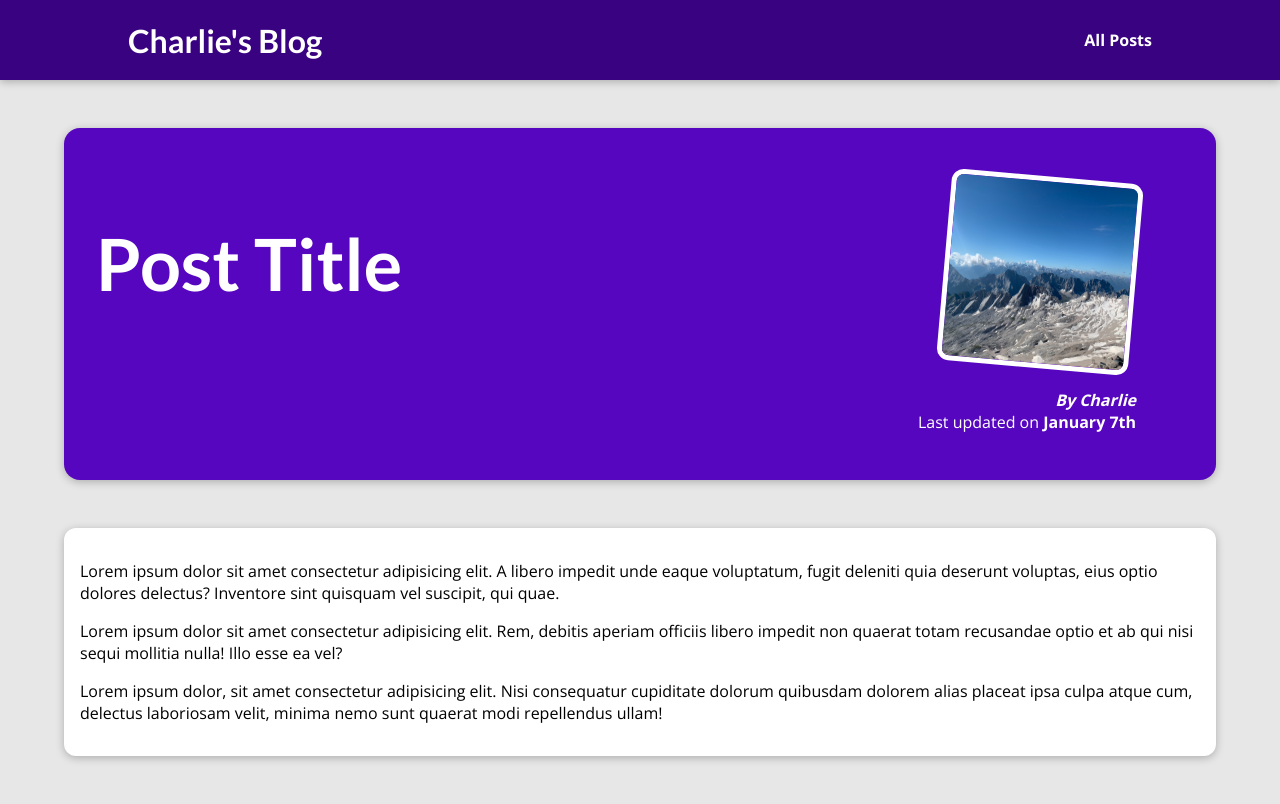
After one commit to smoaking90/my-site, a Django app: template blog/templates/blog/full-post.html in a window 1280 px wide. The commit adds this page. Run offline with Django 5.2, Linux system fonts and the light colour scheme; the template is opened without the code that fills it, so the values that code supplies are empty.

Commit message:
adding single post page

```diff
--- /dev/null
+++ b/blog/static/blog/full-post.css
@@ -0,0 +1,62 @@
+body {
+    background-color: #e7e7e7;
+  }
+
+  #main-navigation {
+    background-color: #390281;
+    box-shadow: 0 2px 8px rgba(0, 0, 0, 0.25);
+  }
+
+  #summary {
+    margin: 8rem auto 3rem auto;
+    padding: 2rem;
+    width: 90%;
+    max-width: 90rem;
+    border-radius: 16px;
+    background-color: #5706c0;
+    position: relative;
+    box-shadow: 0 2px 8px rgba(0, 0, 0, 0.25);
+    height: 22rem;
+  }
+
+  #summary h2 {
+    color: white;
+    font-size: 4.5rem;
+  }
+
+  #summary article {
+    position: absolute;
+    top: 2rem;
+    right: 3rem;
+    padding: 1rem 2rem;
+    border-radius: 12px;
+    text-align: right;
+    color: white;
+  }
+
+  #summary article img {
+    width: 12rem;
+    height: 12rem;
+    border-radius: 12px;
+    transform: rotateZ(5deg);
+    border: 5px solid white;
+    margin-bottom: 1rem;
+  }
+
+  #summary address {
+    font-weight: bold;
+  }
+
+  #summary time {
+    font-weight: bold;
+  }
+
+  main {
+    width: 90%;
+    max-width: 90rem;
+    margin: 3rem auto;
+    background-color: white;
+    padding: 1rem;
+    border-radius: 12px;
+    box-shadow: 0 2px 8px rgba(0, 0, 0, 0.25);
+  }
--- a/blog/templates/blog/all-posts.html
+++ b/blog/templates/blog/all-posts.html
@@ -5,7 +5,6 @@
 
 {% block css_files %}
 <link rel="stylesheet" href="{% static 'blog/post.css'%}">
-<link rel="stylesheet" href="{% static 'blog/index.css'%}">
 <link rel="stylesheet" href="{% static 'blog/all-posts.css'%}">
 {% endblock %}
 
--- /dev/null
+++ b/blog/templates/blog/full-post.html
@@ -0,0 +1,36 @@
+{% extends 'base.html' %}
+{% load static %}
+
+{% block title %} This Post Title {% endblock %}
+
+{% block css_files %}
+<link rel="stylesheet" href="{% static 'blog/full-post.css'%}">
+{% endblock %}
+
+{% block content %}
+
+<section id='summary'>
+    <h2>Post Title</h2>
+    <article>
+        <img src="{% static 'blog/images/mountains.jpg' %}" alt="Post Title">
+        <address>By Charlie</address>
+        <div>
+            Last updated on <time datetime="">January 7th</time>
+        </div>
+    </article>
+</section>
+
+<main>
+    <p>Lorem ipsum dolor sit amet consectetur adipisicing elit. A libero impedit unde eaque voluptatum, fugit deleniti
+        quia deserunt voluptas, eius optio dolores delectus? Inventore sint quisquam vel suscipit, qui quae.</p>
+    <p>
+        Lorem ipsum dolor sit amet consectetur adipisicing elit. Rem, debitis aperiam officiis libero impedit non
+        quaerat totam recusandae optio et ab qui nisi sequi mollitia nulla! Illo esse ea vel?
+    </p>
+    <p>
+        Lorem ipsum dolor, sit amet consectetur adipisicing elit. Nisi consequatur cupiditate dolorum quibusdam dolorem
+        alias placeat ipsa culpa atque cum, delectus laboriosam velit, minima nemo sunt quaerat modi repellendus ullam!
+    </p>
+</main>
+
+{% endblock %}
--- a/blog/views.py
+++ b/blog/views.py
@@ -12,5 +12,5 @@ def posts(request):
    return render(request, 'blog/all-posts.html')
 
 
-def post(request):
-    pass
+def post(request, slug):
+    return render(request, 'blog/full-post.html')
```
